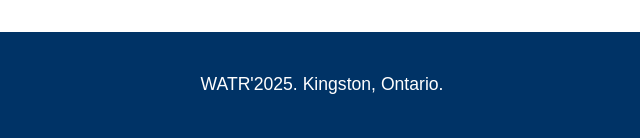
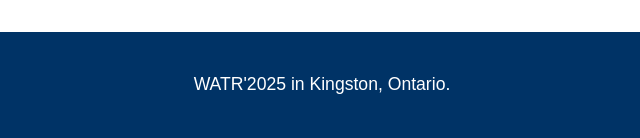
Before and after one commit to hamid-taha/WATR25, a plain HTML site: page index.html in a window 1280 px wide. Shown: the part 662-800 px from the top of the page, 338-978 px from the left. Drawn offline with Linux system fonts and the light colour scheme.

Commit message:
Update index.html

```diff
--- a/index.html
+++ b/index.html
@@ -86,7 +86,7 @@
 
   <!-- Footer -->
   <footer>
-  <p>WATR'2025. Kingston, Ontario.</p>
+  <p>WATR'2025 in Kingston, Ontario.</p>
   </footer>
 
   <!-- Optional JavaScript for Smooth Scrolling -->
```
